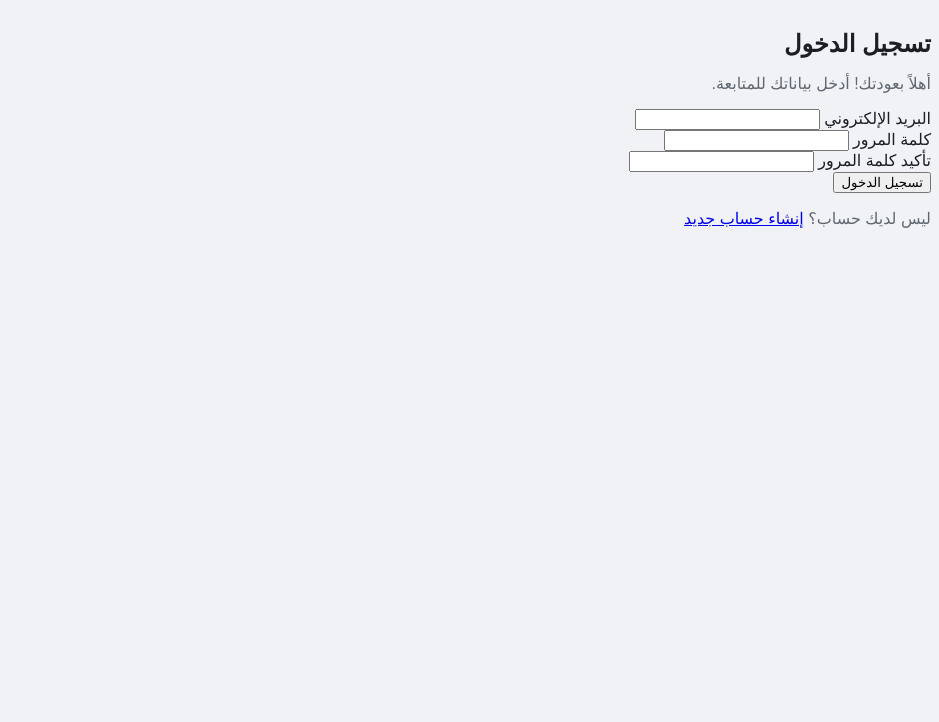
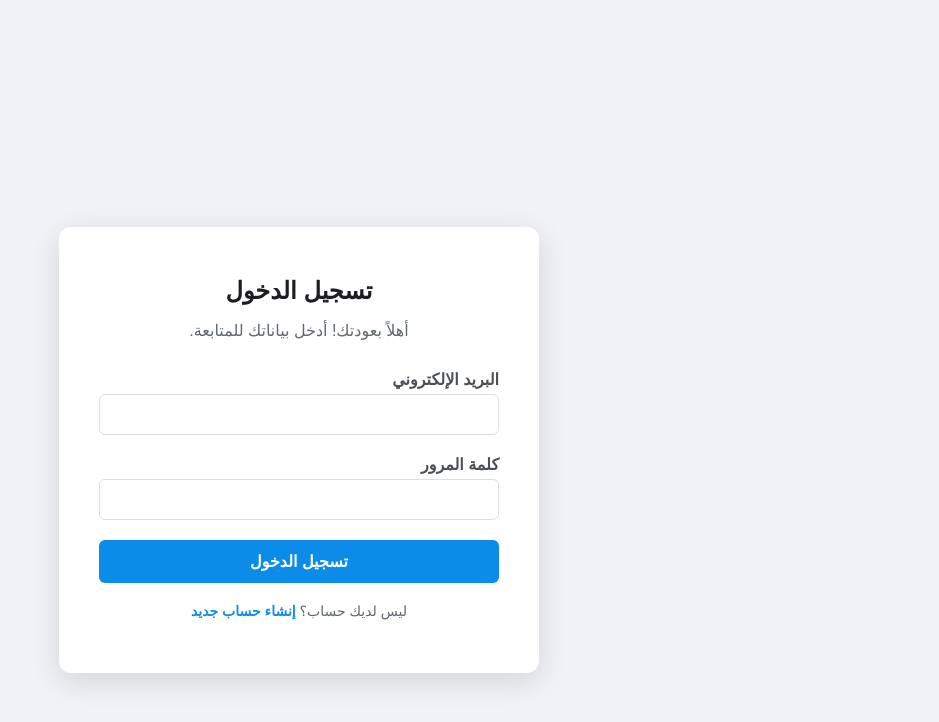
Before and after one commit to EngMohamed3382/my-links-app, a plain HTML site: page auth.html in a window 1280 px wide. Shown: the whole page, without its empty margins (341-1280 px from the left). Drawn offline with nearby package versions, Linux system fonts and the light colour scheme.

Commit message:
Update style.css

```diff
--- a/style.css
+++ b/style.css
@@ -90,3 +90,89 @@ p {
     background-color: #0c8ce9;
     color: white;
 }
+
+/* تصميم صفحة الدخول والتسجيل الجديدة */
+.auth-container {
+    display: flex;
+    justify-content: center;
+    align-items: center;
+    min-height: 100vh;
+    padding: 20px;
+}
+
+.auth-card {
+    background-color: white;
+    padding: 40px;
+    border-radius: 12px;
+    box-shadow: 0 8px 30px rgba(0, 0, 0, 0.12);
+    width: 100%;
+    max-width: 400px;
+    text-align: center;
+}
+
+.auth-card h1 {
+    margin-bottom: 10px;
+}
+
+.auth-card #auth-subtitle {
+    margin-bottom: 30px;
+    color: #606770;
+}
+
+.input-group {
+    margin-bottom: 20px;
+    text-align: right; /* لجعل "label" على اليمين */
+}
+
+.input-group label {
+    display: block;
+    margin-bottom: 5px;
+    font-weight: bold;
+    color: #4b4f56;
+}
+
+.input-group input {
+    width: 100%;
+    padding: 12px;
+    border: 1px solid #dddfe2;
+    border-radius: 6px;
+    box-sizing: border-box; /* لضمان أن padding لا يؤثر على العرض */
+}
+
+#auth-btn {
+    width: 100%;
+    padding: 12px;
+    border: none;
+    background-color: #0c8ce9;
+    color: white;
+    border-radius: 6px;
+    font-size: 16px;
+    font-weight: bold;
+    cursor: pointer;
+    transition: background-color 0.2s;
+}
+
+#auth-btn:hover {
+    background-color: #0a73be;
+}
+
+.message {
+    margin-top: 15px;
+    font-weight: bold;
+    color: #d93025; /* لون أحمر للخطأ */
+}
+
+.toggle-text {
+    margin-top: 20px;
+    font-size: 14px;
+}
+
+.toggle-text a {
+    color: #0c8ce9;
+    font-weight: bold;
+    text-decoration: none;
+}
+
+.hidden {
+    display: none;
+}
```
